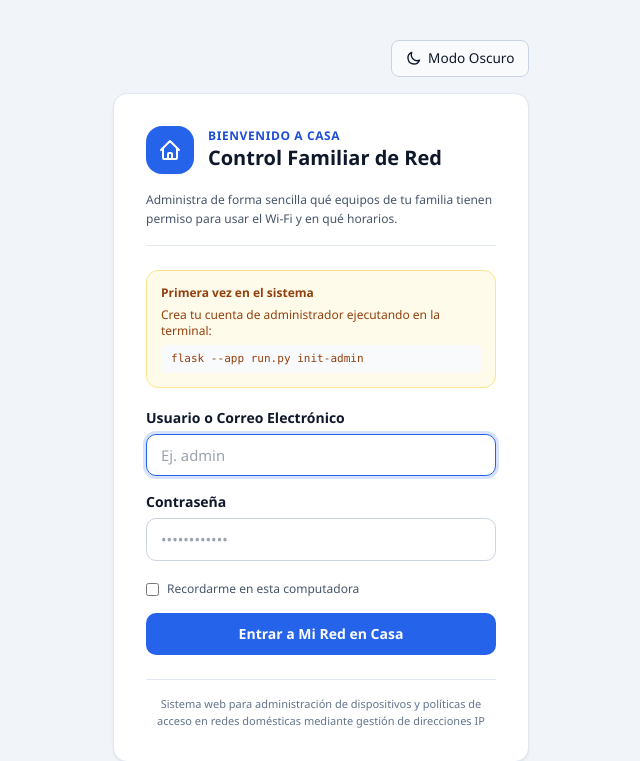
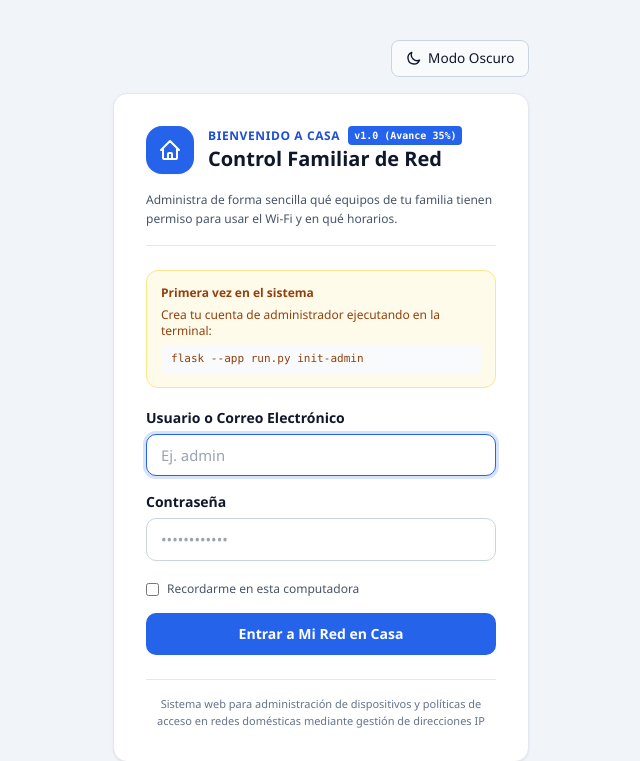
Before and after one commit to GITALETS/NetGuard, a Flask app: page /auth/login in a window 1280 px wide. Shown: the top 761 px of the page, without its empty margins (319-959 px from the left). Run offline with Flask 3, Linux system fonts and the light colour scheme; some libraries are stand-ins or nearby versions.

Commit message:
feat: Incorporacion de versionado v1.0 en interfaz de navegacion

```diff
--- a/app/templates/auth/login.html
+++ b/app/templates/auth/login.html
@@ -23,7 +23,10 @@
         </svg>
       </div>
       <div>
-        <div class="text-xs font-semibold uppercase tracking-wider text-cyan-400">Bienvenido a casa</div>
+        <div class="flex items-center gap-2">
+          <span class="text-xs font-semibold uppercase tracking-wider text-cyan-400">Bienvenido a casa</span>
+          <span class="text-[10px] font-bold px-1.5 py-0.5 rounded bg-blue-600 text-white font-mono-code">v1.0 (Avance 35%)</span>
+        </div>
         <h1 class="text-xl font-bold theme-text-primary">Control Familiar de Red</h1>
       </div>
     </div>
--- a/app/templates/base.html
+++ b/app/templates/base.html
@@ -33,7 +33,10 @@
           </div>
           <div class="min-w-0">
             <div class="font-bold text-base theme-text-primary truncate">Mi Red en Casa</div>
-            <div class="text-xs theme-text-muted truncate">Control Familiar Wi-Fi</div>
+            <div class="flex items-center gap-1.5 mt-0.5">
+              <span class="text-[10px] font-bold px-1.5 py-0.5 rounded bg-blue-600 text-white font-mono-code">v1.0</span>
+              <span class="text-[11px] font-semibold text-cyan-400">Avance 35%</span>
+            </div>
           </div>
         </a>
         <button id="mobile-menu-close" type="button" class="lg:hidden theme-text-secondary p-1.5 rounded-lg hover:bg-slate-800">
@@ -136,7 +139,10 @@
             <svg class="w-5 h-5" fill="none" viewBox="0 0 24 24" stroke="currentColor" stroke-width="2"><path stroke-linecap="round" stroke-linejoin="round" d="M4 6h16M4 12h16M4 18h16"/></svg>
           </button>
           <div class="min-w-0">
-            <h1 class="text-lg lg:text-xl font-bold theme-text-primary truncate">{% block page_header %}Mi Red en Casa{% endblock %}</h1>
+            <div class="flex items-center gap-2 flex-wrap">
+              <h1 class="text-lg lg:text-xl font-bold theme-text-primary truncate">{% block page_header %}Mi Red en Casa{% endblock %}</h1>
+              <span class="px-2 py-0.5 rounded-md text-[11px] font-bold bg-blue-950 text-blue-300 border border-blue-700/60 font-mono-code">v1.0 (Avance 35%)</span>
+            </div>
             <p class="text-xs lg:text-sm theme-text-secondary truncate">{% block page_subtitle %}Administración sencilla de equipos y horarios familiares{% endblock %}</p>
           </div>
         </div>
--- a/config.py
+++ b/config.py
@@ -19,7 +19,7 @@ PROJECT_TITLE = (
     "en redes domésticas mediante gestión de direcciones IP"
 )
 PROJECT_SHORT_NAME = "NetGuard Home IP"
-PROJECT_VERSION = "1.0.0-tesis"
+PROJECT_VERSION = "1.0.0 (Avance 35%)"
 
 
 def sanitize_database_uri(uri: str) -> str:
```
